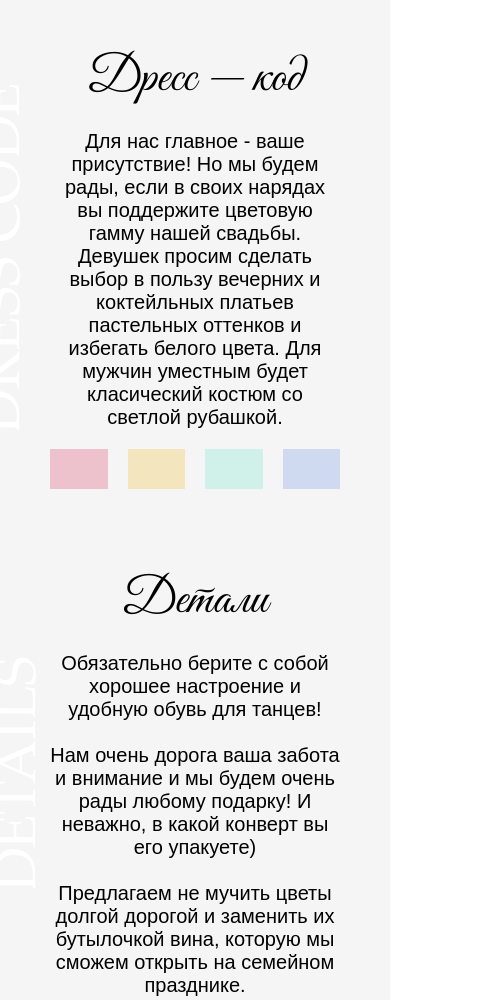
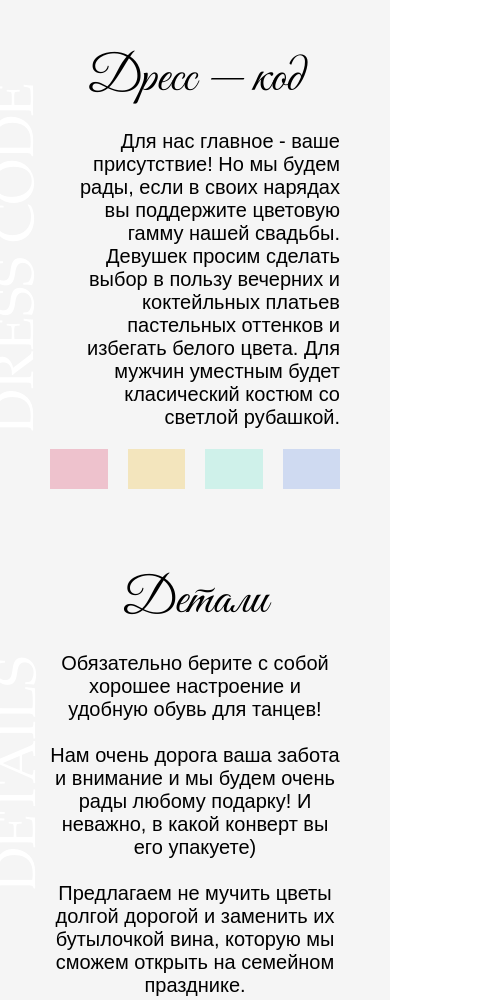
Before and after one commit to KateYag/site7, a plain HTML site: page index.html in a window 390 px wide. Shown: the part 3185-4185 px from the top of the page, 500 px wide, since content can reach past the window. Drawn offline with Linux system fonts and the light colour scheme; a web font is replaced by a local one.

Commit message:
Add files via upload

```diff
--- a/css/adaptive.css
+++ b/css/adaptive.css
@@ -359,7 +359,7 @@
     }
 
     .wishes-wed {
-        left: -43%;
+        left: -45%;
     }
     .organizer-wed {
         left: -59%;
@@ -373,6 +373,9 @@
 @media (max-width: 447px) {
     .container {
         max-width: 322px;
+    }
+    .dresscode-info {
+        text-align: right;
     }
 
 
@@ -388,9 +391,7 @@
     .location-info {
         text-align: center;
     }
-    .dresscode-info {
-        text-align: center;
-    }
+
     .main-wed {
         left: -84%;
     }
@@ -402,7 +403,7 @@
     }
     .dresscode-wed {
         /*left: -70%;*/
-        transform: translateY(-41%);
+        transform: translateY(-20%);
     }
 
 
--- a/css/styles.css
+++ b/css/styles.css
@@ -1,11 +1,3 @@
-* {
-    margin: 0;
-    padding: 0;
-}
-
-
-
-
 * {
     margin: 0;
     padding: 0;
@@ -15,7 +7,9 @@
 
 
 }
-
+body {
+    -webkit-text-size-adjust: 100%;
+}
 .container {
     max-width: 1100px;
     margin: 0 auto;
@@ -489,6 +483,7 @@
     color: black;
     text-align: center;
     font-weight: bold;
+    white-space: nowrap;
 }
 #countdown {
     display: flex;
```
